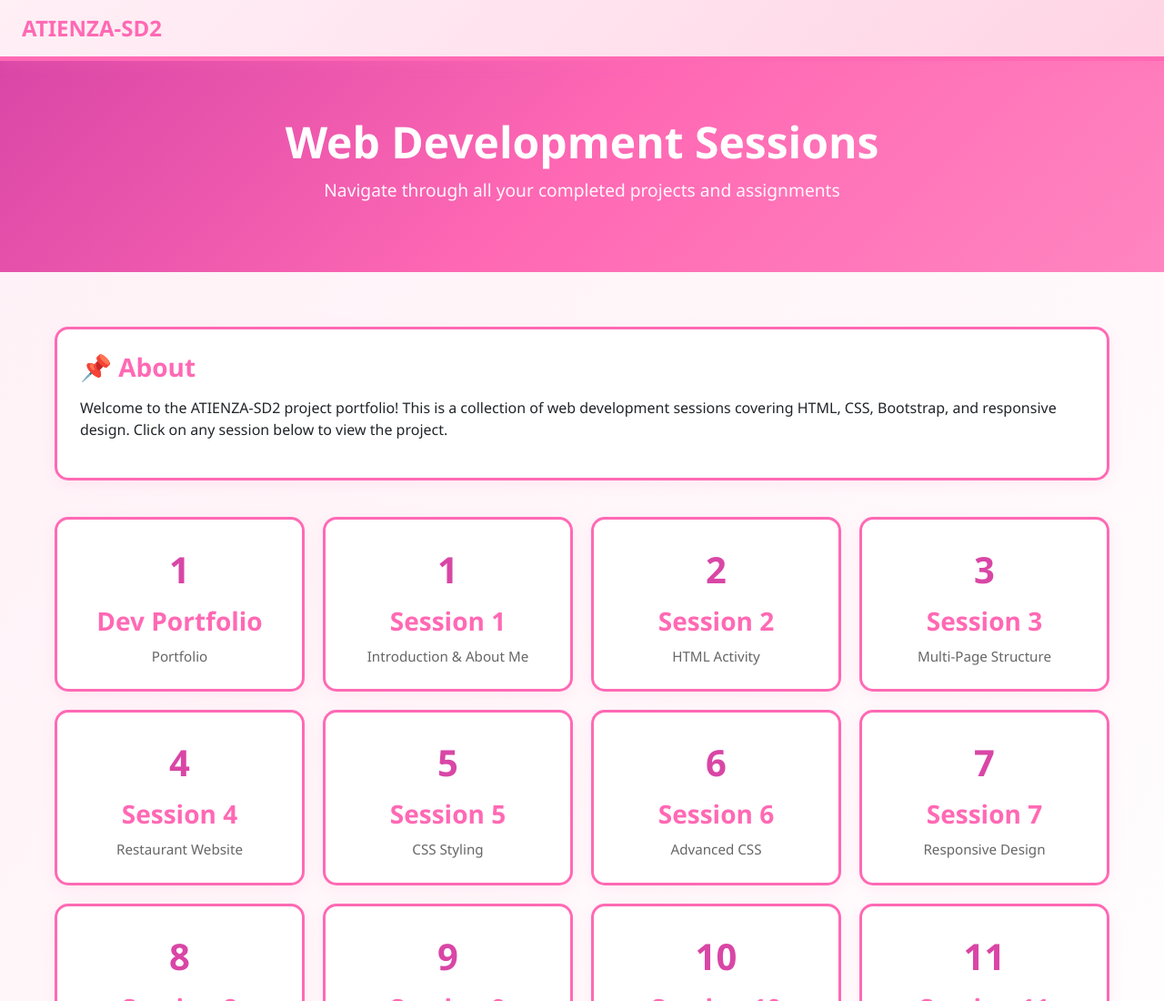
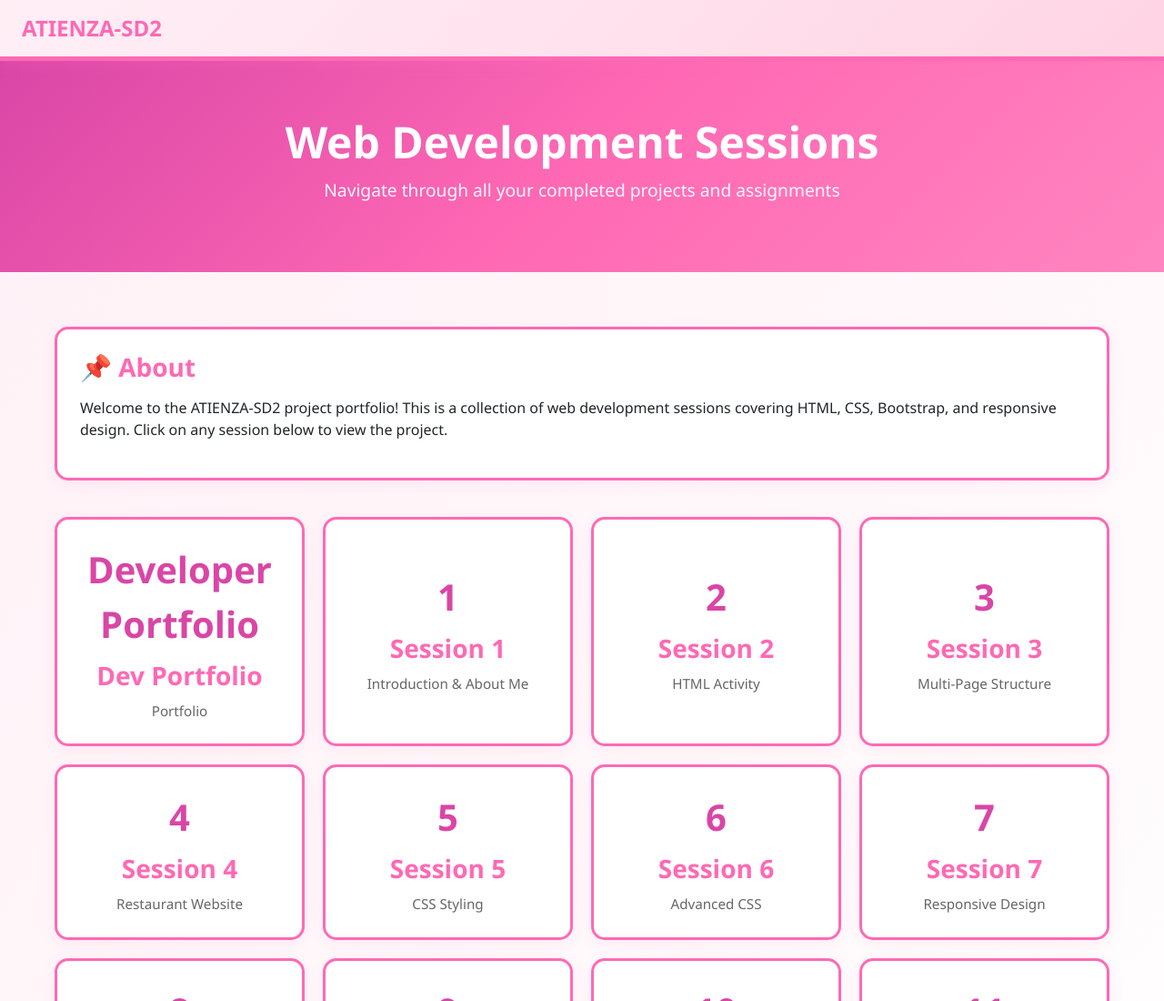
Before and after one commit to CodebyGoose/ATIENZA-SD1, a website: page index.html in a window 1280 px wide. Shown: the top 1100 px of the page at 91% size. Drawn offline with nearby package versions, Linux system fonts and the light colour scheme.

Commit message:
Added more features to dev portfolio

```diff
--- a/index.html
+++ b/index.html
@@ -161,7 +161,7 @@
         <!-- Sessions Grid -->
         <div class="session-grid">
             <a href="dev-portfolio/index.html" class="session-card">
-                <div class="session-number">1</div>
+                <div class="session-number">Developer Portfolio</div>
                 <h3>Dev Portfolio</h3>
                 <p>Portfolio</p>
             </a>
```
